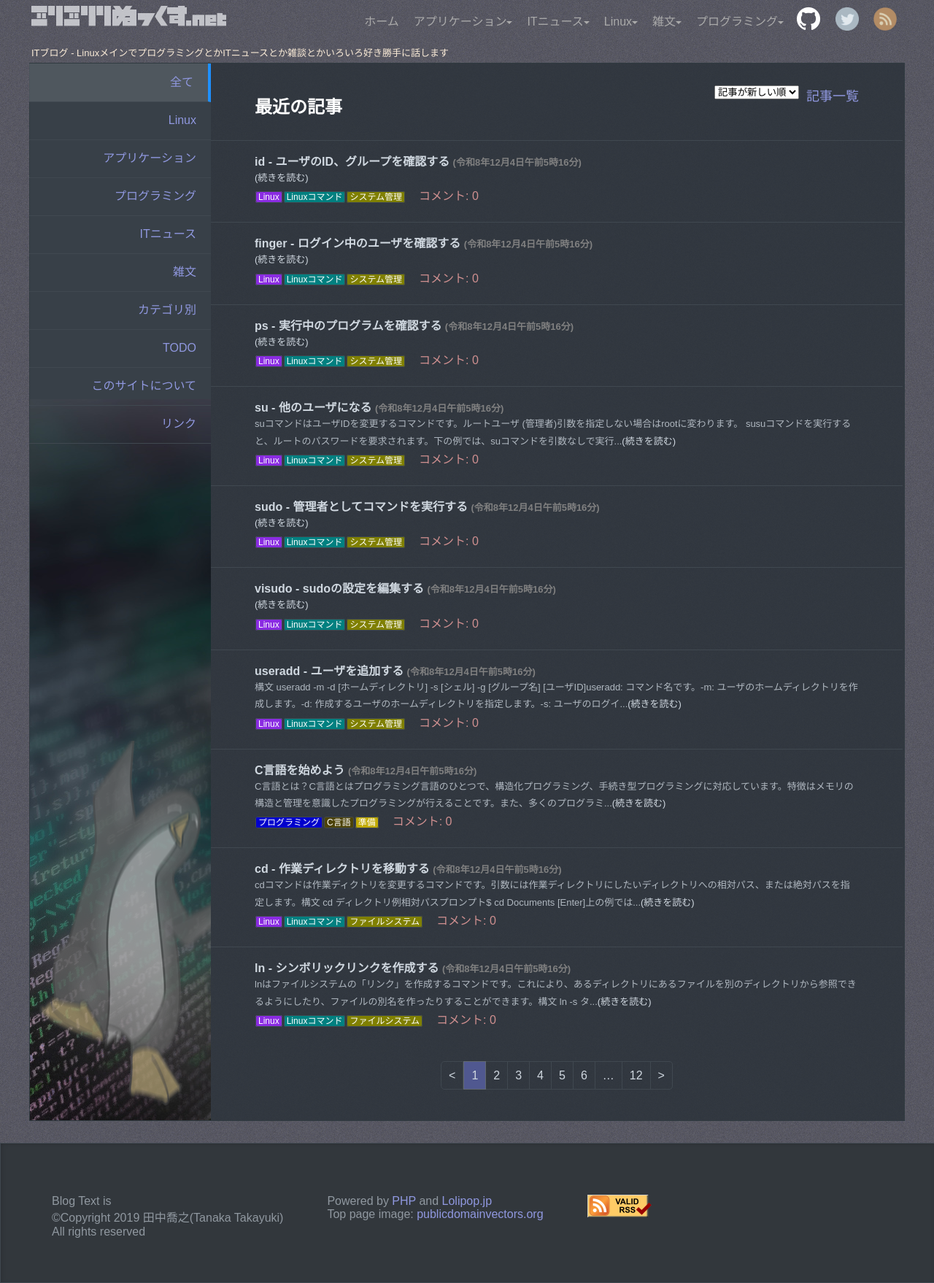
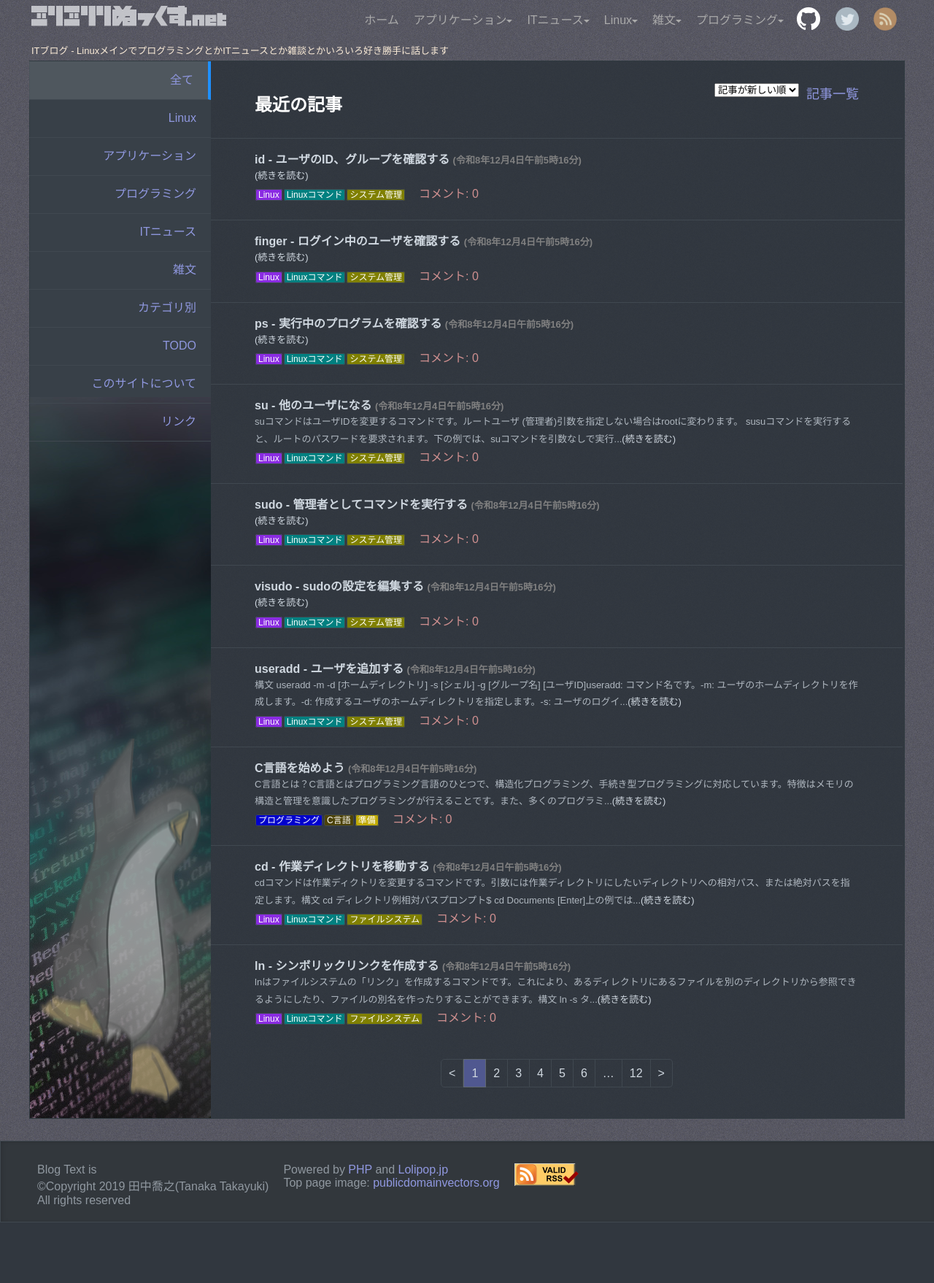
Before and after one commit to aharotias2/gorigorilinux, a PHP site: page / in a window 1280 px wide. Shown: the whole page at 73% size. After the commit the page ends 1675 px from the top, so only its background shows below. Run offline with PHP 8.4, Linux system fonts and the light colour scheme; data comes from the database, SQL or seed files in the repository; data that the repository does not hold is empty.

Commit message:
ヘッダーメニュー周りのCSSを修正

```diff
--- a/css/header-menu.css
+++ b/css/header-menu.css
@@ -28,7 +28,7 @@
 .cp_navi_1 > ul > li > a {
     color: #aaaaaa;
     display: block;
-    line-height: 56px;
+    line-height: 52px;
     padding: 0 10px;
     text-decoration: none;
 }
--- a/css/layout-l.css
+++ b/css/layout-l.css
@@ -124,11 +124,11 @@
 .footer .footer-inner {
     max-width: 1200px;
     margin: 10px auto 0 auto;
-    padding: 30px 10px 30px 10px;
+    padding: 10px 10px 10px 10px;
 }
 
 .footer .footer-inner .footer-block {
-    margin: 30px;
+    margin: 10px;
     float: left;
 }
 
```
